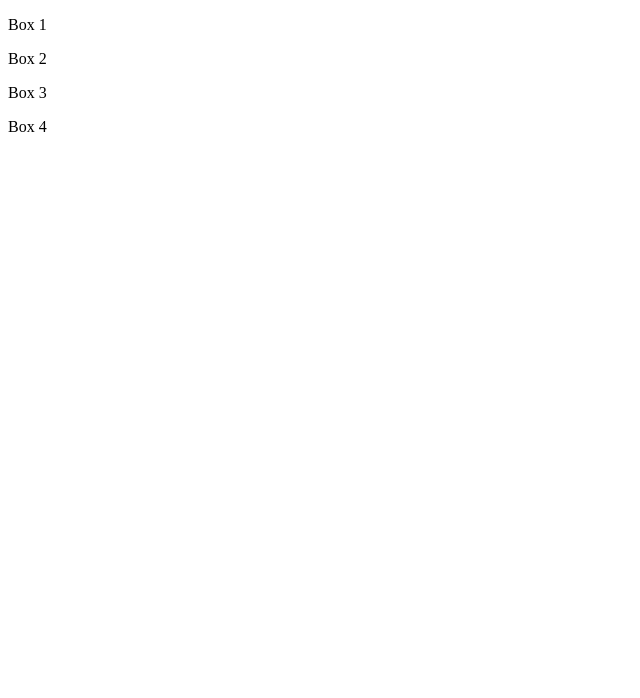
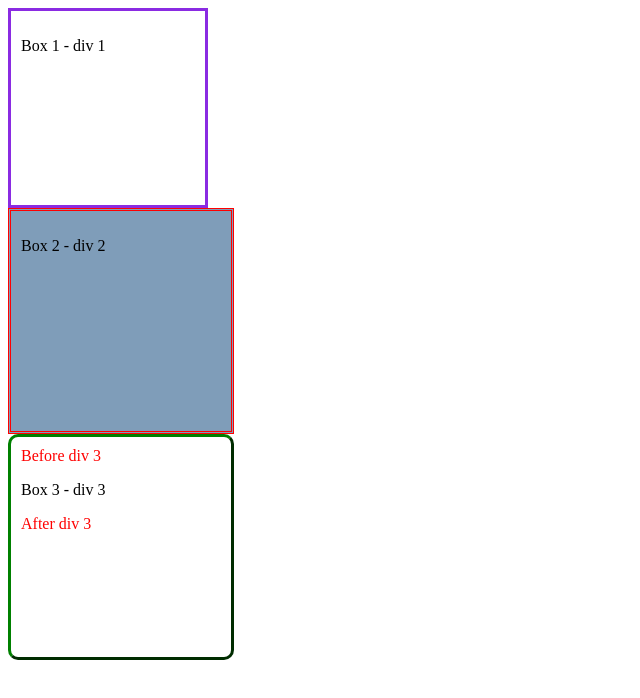
Before and after one commit to nguyenkhois/html-css, a plain HTML site: page css-exercise3-box-sizing/index.html in a window 1280 px wide. Shown: the whole page, without its empty margins (0-640 px from the left). Drawn offline with Linux system fonts and the light colour scheme.

Commit message:
Changed sorts

```diff
--- /dev/null
+++ b/css-exercise3-box-sizing/css/main.css
@@ -0,0 +1,47 @@
+div:first-child{
+    box-sizing: border-box;
+    width: 200px;
+    height: 200px;
+
+    padding: 10px;
+
+    border-color: blueviolet;
+    border-style: solid;
+}
+
+div:nth-child(2){
+    box-sizing: content-box;
+    width: 200px;
+    height: 200px;
+
+    padding: 10px;
+
+    border-color: red;
+    border-style: double;
+
+    background-color: #7F9DB9;
+}
+div:nth-child(3){
+    box-sizing: inherit;
+    width: 200px;
+    height: 200px;
+
+    padding: 10px;
+
+    border-color: #008000;
+    border-style: outset;
+
+    border-radius: 10px 10px 10px 10px;
+
+}
+
+/* My own test */
+div:nth-child(3):after{
+    content: "After div 3";
+    color: red;
+}
+
+div:nth-child(3):before{
+    content: "Before div 3";
+    color: red;
+}
--- a/css-exercise3/index.html
+++ b/css-exercise3-box-sizing/index.html
@@ -8,19 +8,18 @@
 <body>
 
     <div>
-        <p>Box 1</p>
+        <p>Box 1 - div 1</p>
     </div>
 
     <div>
-        <p>Box 2</p>
+        <p>Box 2 - div 2</p>
     </div>
 
     <div>
-        <p>Box 3</p>
+        <p>Box 3 - div 3</p>
     </div>
 
-    <div>
-        <p>Box 4</p>
-    </div>
+    <div></div>
+
 </body>
 </html>
--- a/css-exercise3/css/main.css
+++ /dev/null
@@ -1,3 +0,0 @@
-div:first-child{
-
-}
```
Also changed, not shown: css-gamebook-adventure/index.html (+1 -1 lines), css-exercise0-intro/css/index.css (renamed from css-exercise0/css/index.css), css-exercise0-intro/index.html (renamed from css-exercise0/index.html), css-exercise1-pseudo-elements/css/main.css (renamed from css-exercise1/css/main.css), css-exercise1-pseudo-elements/images/svt-logo.jpg (renamed from css-exercise1/images/svt-logo.jpg), css-exercise1-pseudo-elements/images/svtlogo-black_v3.png (renamed from css-exercise1/images/svtlogo-black_v3.png), css-exercise1-pseudo-elements/index.html (renamed from css-exercise1/index.html), css-exercise2-navigation/css/main.css (renamed from css-exercise2/css/main.css), css-exercise2-navigation/index.html (renamed from css-exercise2/index.html).
